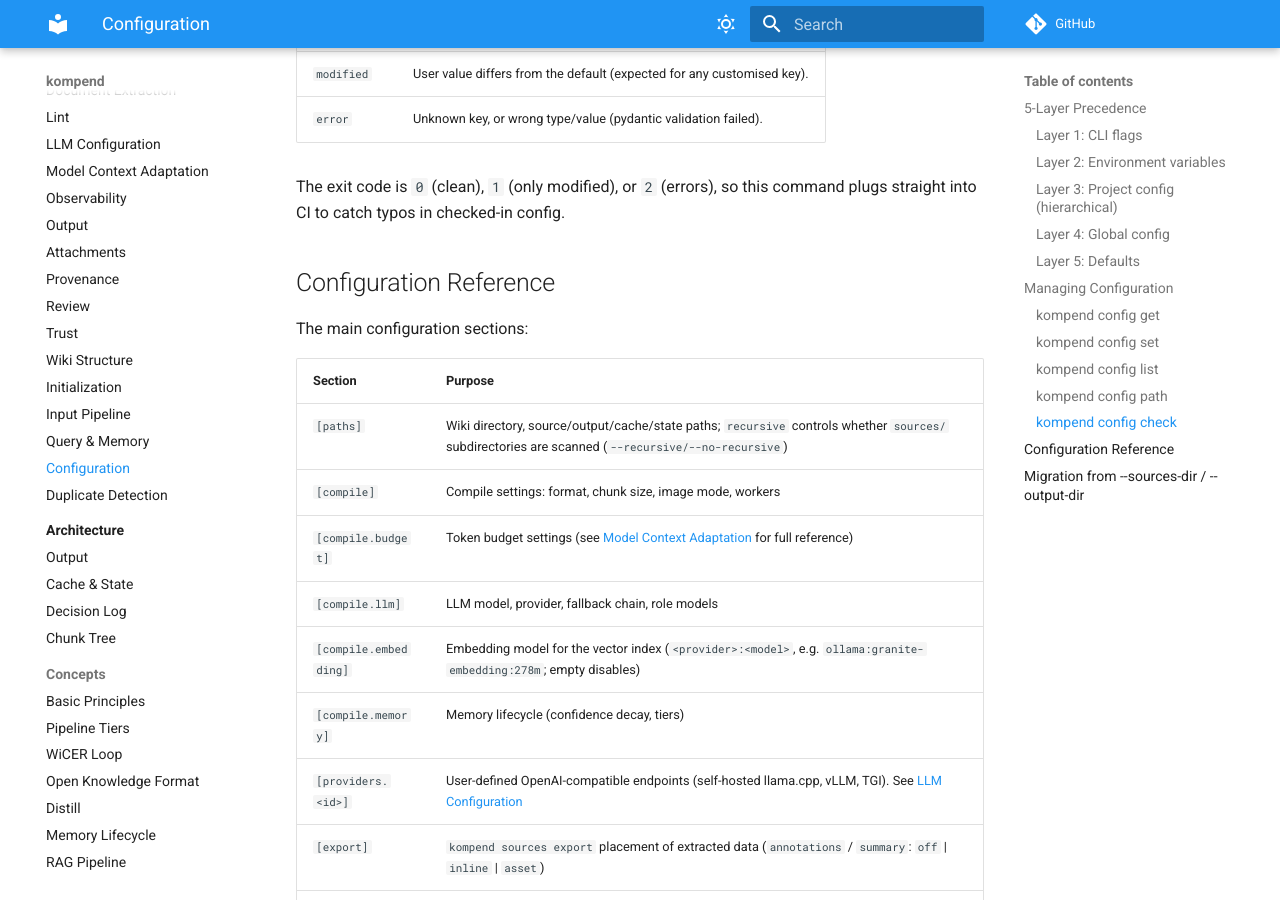
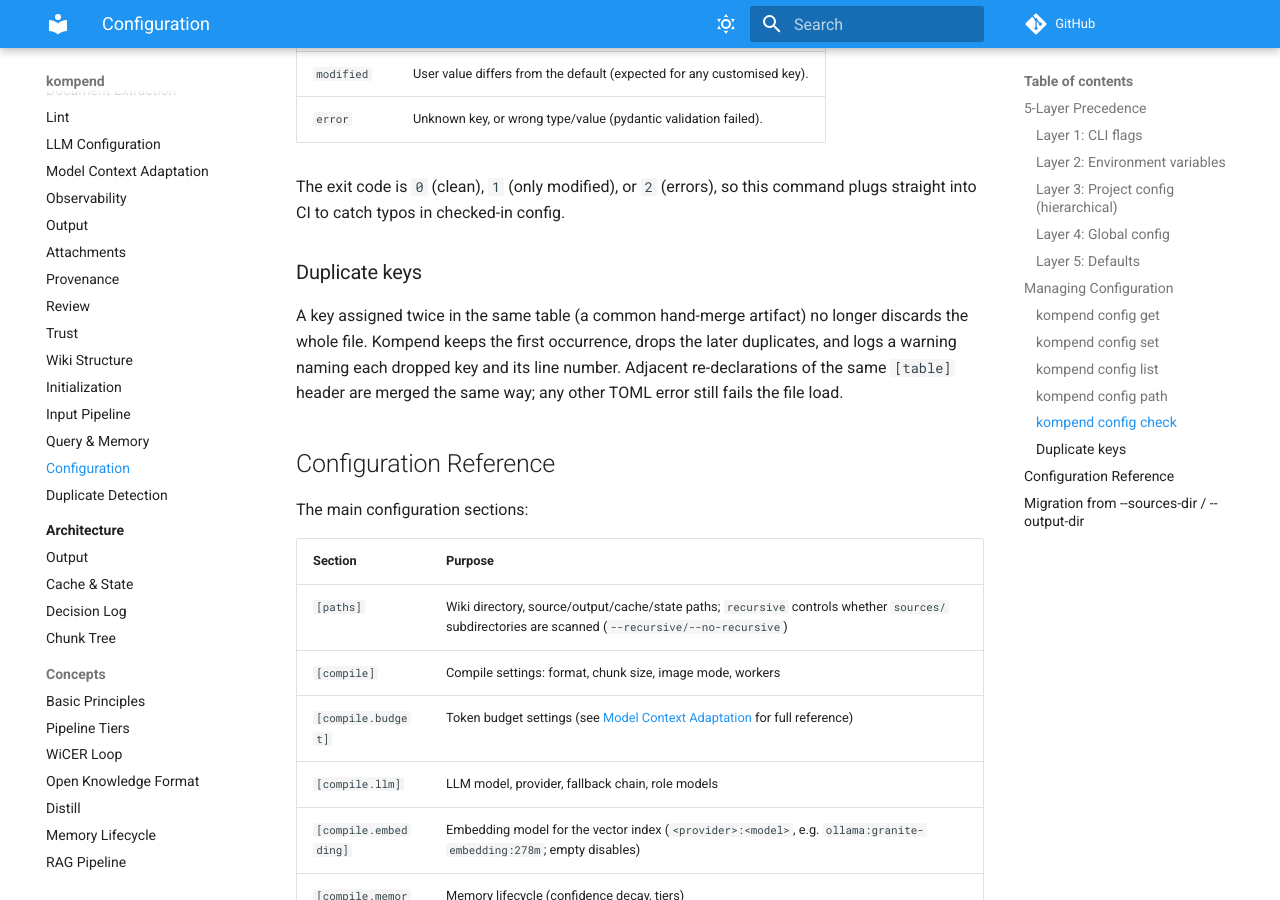
Before and after one commit to jr2804/kompend, an MkDocs documentation site: the page built from docs/guides/configuration.md, in a window 1280 px wide and 900 px high, scrolled down 3859 px. Built offline with MkDocs 1.6.1 and Material for MkDocs 9.7.7, drawn with Linux system fonts in a browser that asks for light colours; comment, search, counter and statistics services are not loaded.

Commit message:
📝 docs(config): document duplicate-key tolerance

```diff
--- a/docs/guides/configuration.md
+++ b/docs/guides/configuration.md
@@ -153,6 +153,15 @@
 The exit code is `0` (clean), `1` (only modified), or `2` (errors), so
 this command plugs straight into CI to catch typos in checked-in config.
 
+### Duplicate keys
+
+A key assigned twice in the same table (a common hand-merge artifact)
+no longer discards the whole file. Kompend keeps the first occurrence,
+drops the later duplicates, and logs a warning naming each dropped key
+and its line number. Adjacent re-declarations of the same `[table]`
+header are merged the same way; any other TOML error still fails the
+file load.
+
 ## Configuration Reference
 
 The main configuration sections:
```
Also changed, not shown: src/kompend/core/config/AGENTS.md (+9 -0 lines).
